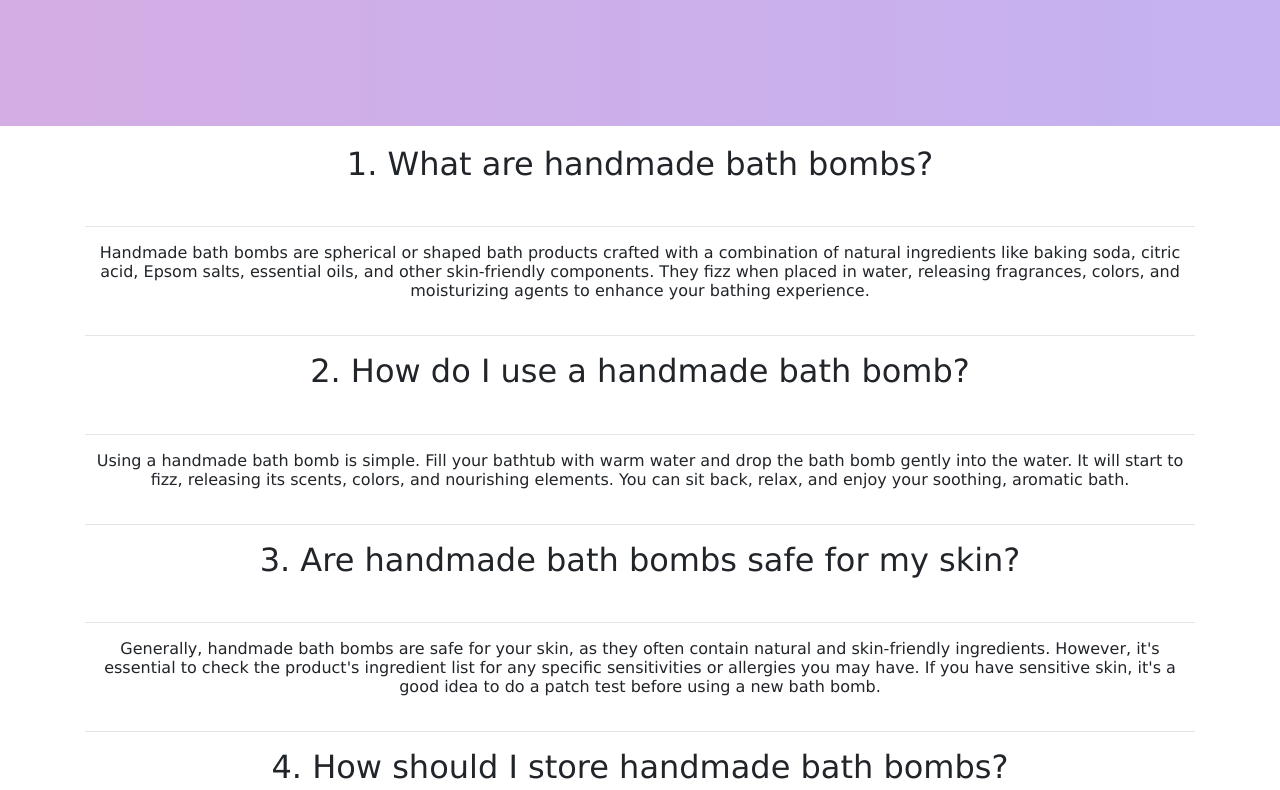
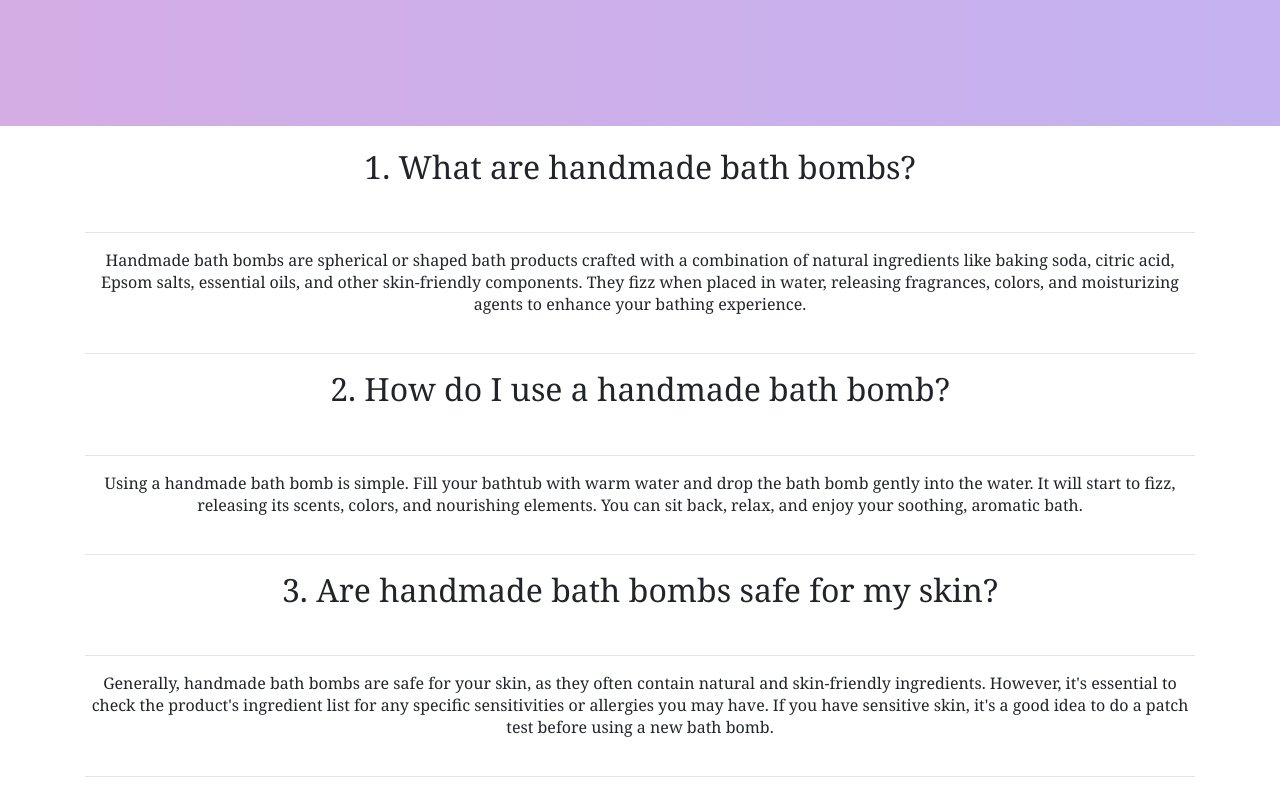
Before and after one commit to gitta6/V1C6ND_WebTech1, a plain HTML site: page faq.html in a window 1280 px wide. Shown: the part 780-1570 px from the top of the page. Drawn offline with nearby package versions, Linux system fonts and the light colour scheme.

Commit message:
changed fonts

```diff
--- a/style.css
+++ b/style.css
@@ -1,10 +1,11 @@
 * {
     margin: 0;
     padding: 0;
+    font-family: Cambria, Cochin, Georgia, Times, 'Times New Roman', serif;
 }
 
 body {
-    font-family: Verdana, Geneva, Tahoma, sans-serif;
+    font-style: italic;
 }
 
 #nav-bar {
@@ -17,7 +18,6 @@ body {
 .navbar {
 
     background-image: linear-gradient(to left, #c4b2f1, #d4ade4) padding 0 !important;
-
 }
 
 .navbar-brand img {
@@ -120,11 +120,9 @@ body {
 }
 
 label {
-    font-family: Verdana, Geneva, Tahoma, sans-serif;
     font-weight: bold;
 }
 
 table {
     text-align: center;
-    font-family: Verdana, Geneva, Tahoma, sans-serif;
 }
```
